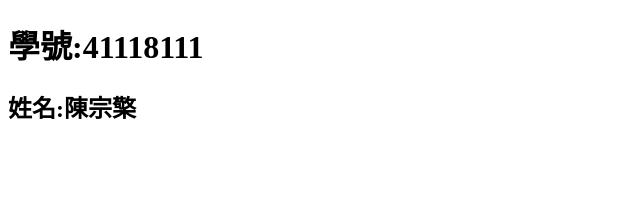
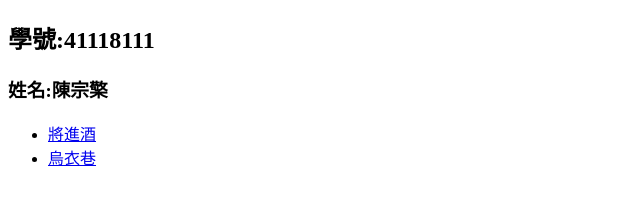
Before and after one commit to bergay13/41118111, a plain HTML site: page index.html in a window 1280 px wide. Shown: the whole page, without its empty margins (0-640 px from the left). Drawn offline with Linux system fonts and the light colour scheme.

Commit message:
Update index.html

```diff
--- a/index.html
+++ b/index.html
@@ -2,10 +2,14 @@
 <html>
   <head>
     <meta charset="utf-8">
-    <title>我的網頁</title>
   </head>
   <body>
-    <h1>學號:41118111</h1>
-    <h2>姓名:陳宗檠</h2>
+    <h2>學號:41118111 </h2>
+    <h3>姓名:陳宗檠 </h3>
+    <ul>
+    <li><a href="poem1.html">將進酒 </a></li>
+
+    <li><a href="poem2.html">烏衣巷 </a></li>
+  </ul>
   </body>
 </html>
```
